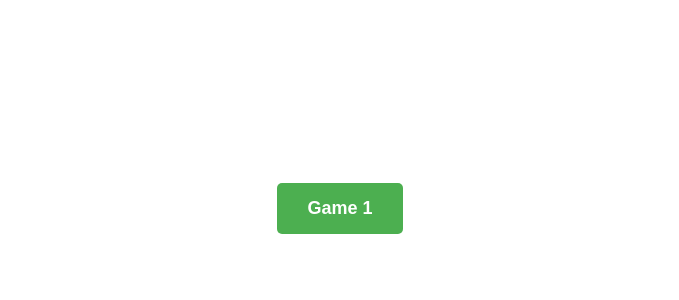
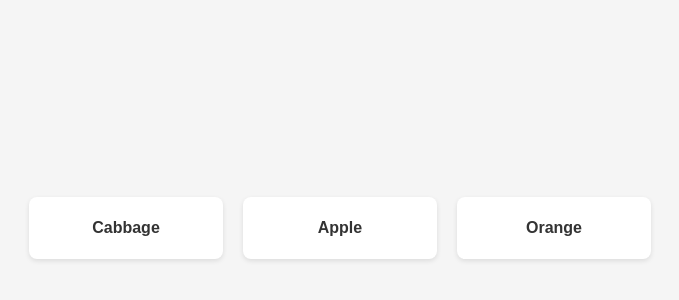
Before and after one commit to Jeffrey-Thomas-1/Retro-Crash, a plain HTML site: page index.html in a window 1280 px wide. Shown: the part 192-492 px from the top of the page, without its empty margins (300-979 px from the left). Drawn offline with Linux system fonts and the light colour scheme.

Commit message:
Removed a option, added 3 new ones

```diff
--- a/index.html
+++ b/index.html
@@ -7,33 +7,49 @@
     <style>
         body {
             margin: 0;
-            padding: 0;
-            background-color: white;
+            padding: 20px;
+            background-color: #f5f5f5;
             display: flex;
             justify-content: center;
             align-items: center;
-            height: 100vh;
+            min-height: 100vh;
             font-family: Arial, sans-serif;
         }
 
-        button {
-            padding: 15px 30px;
-            font-size: 18px;
-            font-weight: bold;
-            background-color: #4CAF50;
-            color: white;
-            border: none;
-            border-radius: 5px;
-            cursor: pointer;
-            transition: background-color 0.3s ease;
+        .container {
+            display: flex;
+            gap: 20px;
+            flex-wrap: wrap;
+            justify-content: center;
         }
 
-        button:hover {
-            background-color: #45a049;
+        .card {
+            background-color: white;
+            padding: 20px;
+            border-radius: 8px;
+            border: 2px solid transparent;
+            cursor: pointer;
+            transition: outline 0.3s ease, border-color 0.3s ease;
+            width: 150px;
+            text-align: center;
+            font-size: 16px;
+            font-weight: bold;
+            color: #333;
+            box-shadow: 0 2px 5px rgba(0, 0, 0, 0.1);
+        }
+
+        .card:hover {
+            border-color: #87CEEB;
+            outline: 2px solid #87CEEB;
+            outline-offset: 2px;
         }
     </style>
 </head>
 <body>
-    <button>Game 1</button>
+    <div class="container">
+        <div class="card">Cabbage</div>
+        <div class="card">Apple</div>
+        <div class="card">Orange</div>
+    </div>
 </body>
 </html>
```
